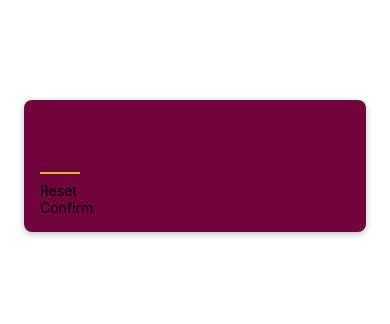
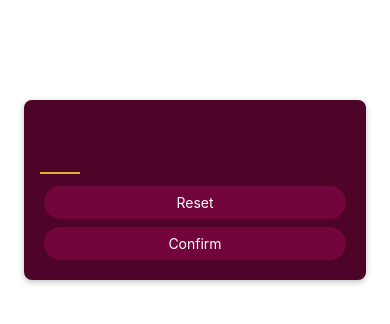
Before and after one commit to rajamrit-singh/guess-my-number-react-native, a React Native app: screen / in a window 390 px wide. Shown: the top 324 px of the page. Built offline with nearby package versions, Linux system fonts and the light colour scheme.

Commit message:
added primary button

```diff
--- a/components/PrimaryButton.js
+++ b/components/PrimaryButton.js
@@ -1,11 +1,42 @@
-import { View, Text } from 'react-native';
+import { View, Text, Pressable, StyleSheet } from 'react-native';
 
-const PrimaryButton = ({ children }) => {
+const PrimaryButton = ({ children, }) => {
+    const pressHandler = () => {
+        console.log('Pressed');
+    }
+
     return (
-        <View>
-            <Text>{children}</Text>
+        <View style={styles.buttonOuterContainer}>
+            <Pressable
+                style={({pressed}) => {
+                    return pressed ? [styles.buttonInnerContainer, styles.pressed] : styles.buttonInnerContainer
+                }}
+                onPress={pressHandler}
+                android_ripple={{ color: '#240112' }}>
+                <Text style={styles.buttonText}>{children}</Text>
+            </Pressable>
         </View>
     )
 }
 
+const styles = StyleSheet.create({
+    buttonOuterContainer: {
+        margin: 4,
+        overflow: 'hidden',
+        borderRadius: 28,
+    },
+    buttonInnerContainer: {
+        paddingVertical: 8,
+        paddingHorizontal: 16,
+        backgroundColor: '#72063c',
+        elevation: 4,
+    },
+    buttonText: {
+        color: 'white',
+        textAlign: 'center',
+    },
+    pressed: {
+        opacity: 0.75
+    }
+})
 export default PrimaryButton;
--- a/screens/StartGameScreen.js
+++ b/screens/StartGameScreen.js
@@ -16,7 +16,7 @@ const styles = StyleSheet.create({
         marginTop: 100,
         marginHorizontal: 24,
         padding: 16,
-        backgroundColor: '#72063c',
+        backgroundColor: '#4e0329',
         borderRadius: 8,
         elevation: 4,
         shadowColor: 'black',
```
